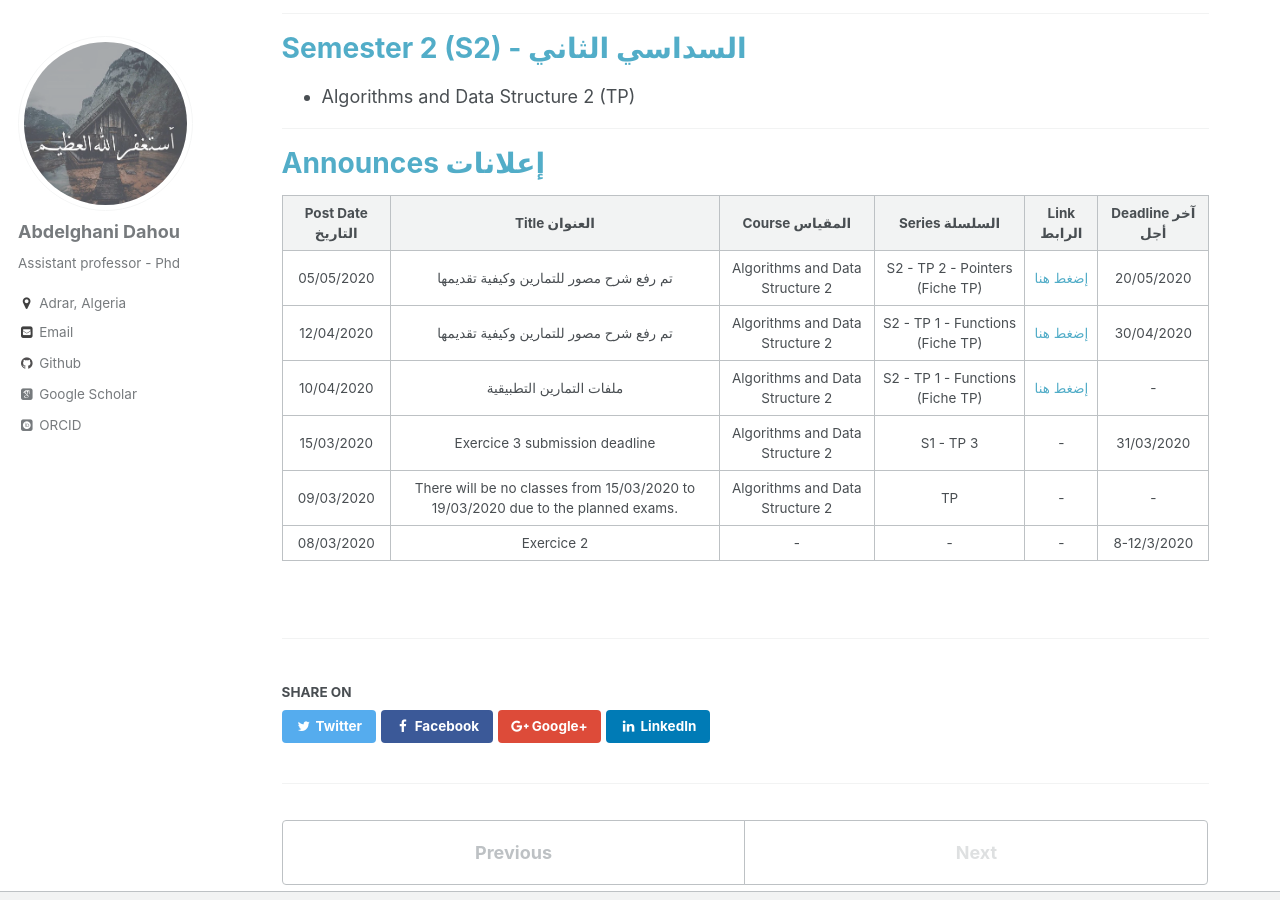
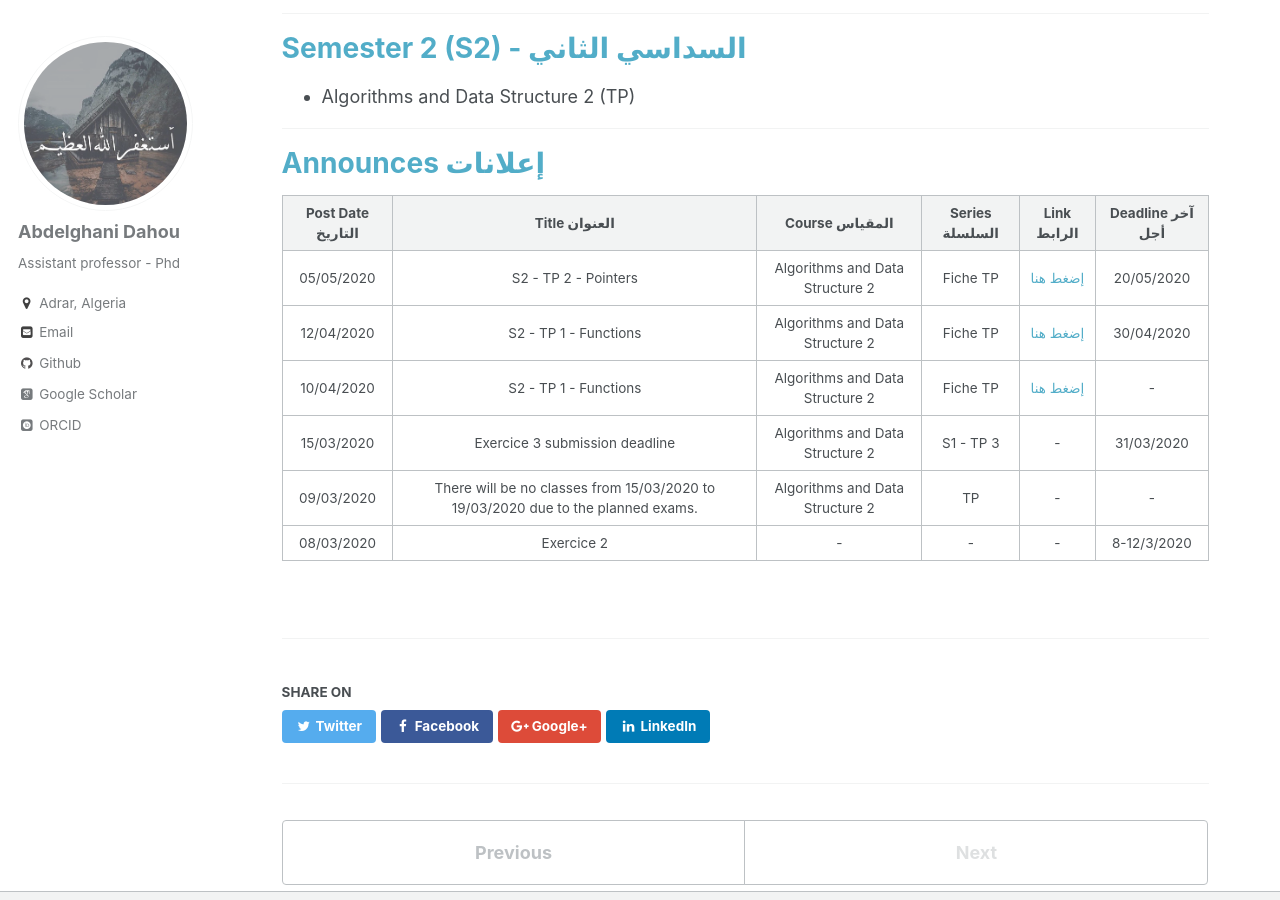
Before and after one commit to dr-dahou-adrar/dr-dahou-adrar.github.io, a Jekyll site: the page built from _teaching/Academic_year_2019_2020.md, in a window 1280 px wide and 900 px high, scrolled down 467 px. Built offline with Jekyll 4.4.1, drawn with Linux system fonts in a browser that asks for light colours; some web fonts are replaced.

Commit message:
annouce mode 2

```diff
--- a/_teaching/Academic_year_2019_2020.md
+++ b/_teaching/Academic_year_2019_2020.md
@@ -34,9 +34,9 @@ Assigned list of classes for this year: Algorithms and Data Structures 1-2, Nume
 
 |Post Date التاريخ| Title العنوان| Course المقياس| Series السلسلة| Link الرابط| Deadline آخر أجل|
 |:----------------:|:---------------------:|:-----------------------:|:----------------------:|:--------------------:|:--------------:|
-|05/05/2020|تم رفع شرح مصور للتمارين  وكيفية تقديمها|Algorithms and Data Structure 2|S2 - TP 2 - Pointers (Fiche TP)| [إضغط هنا ](/2019-2020-2nd-semester-teaching)|20/05/2020|
-|12/04/2020|تم رفع شرح مصور للتمارين  وكيفية تقديمها|Algorithms and Data Structure 2|S2 - TP 1 - Functions (Fiche TP)| [إضغط هنا ](/2019-2020-2nd-semester-teaching) |30/04/2020|
-|10/04/2020|ملفات التمارين التطبيقية|Algorithms and Data Structure 2|S2 - TP 1 - Functions (Fiche TP)|[إضغط هنا](https://elearning.univ-adrar.dz/course/view.php?id=266)|-|
+|05/05/2020|S2 - TP 2 - Pointers |Algorithms and Data Structure 2|Fiche TP| [إضغط هنا ](/2019-2020-2nd-semester-teaching)|20/05/2020|
+|12/04/2020|S2 - TP 1 - Functions|Algorithms and Data Structure 2|Fiche TP| [إضغط هنا ](/2019-2020-2nd-semester-teaching) |30/04/2020|
+|10/04/2020|S2 - TP 1 - Functions|Algorithms and Data Structure 2|Fiche TP|[إضغط هنا](/2019-2020-2nd-semester-teaching)|-|
 |15/03/2020|Exercice 3 submission deadline|Algorithms and Data Structure 2|S1 - TP 3| - |31/03/2020|
 |09/03/2020|There will be no classes from 15/03/2020 to 19/03/2020 due to the planned exams.| Algorithms and Data Structure 2 | TP |-|-|
 |08/03/2020|Exercice 2|-|-|-|8-12/3/2020|
```
